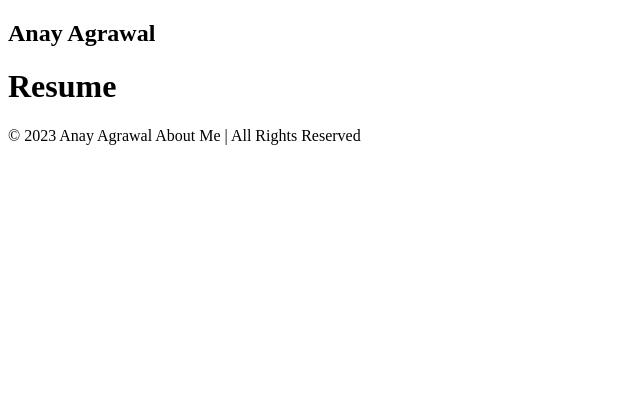
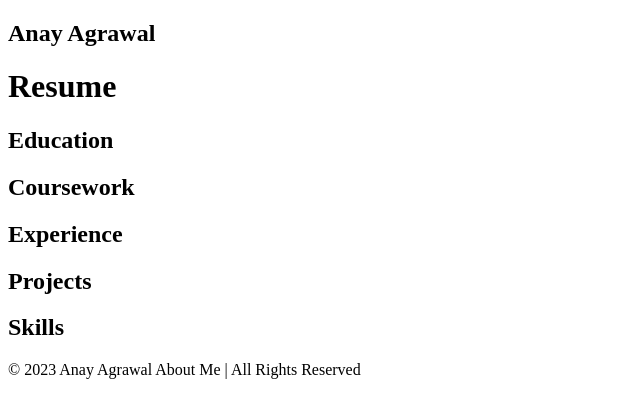
Before and after one commit to garfield890/garfield890.github.io, a plain HTML site: page resume.html in a window 1280 px wide. Shown: the whole page, without its empty margins (0-640 px from the left). Drawn offline with Linux system fonts and the light colour scheme.

Commit message:
feat: updated resume with headers and div

```diff
--- a/resume.html
+++ b/resume.html
@@ -9,11 +9,23 @@
     </nav>
     <main>
         <h1 class="page-title">Resume</h1>
-        <section></section>
-        <section></section>
-        <section></section>
-        <section></section>
-        <section></section>
+        <div class="resume">
+            <section class="section">
+                <h2 class="section-title">Education</h2>
+            </section>
+            <section class="section">
+                <h2 class="section-title">Coursework</h2>
+            </section>
+            <section class="section">
+                <h2 class="section-title">Experience</h2>
+            </section>
+            <section class="section">
+                <h2 class="section-title">Projects</h2>
+            </section>
+            <section class="section">
+                <h2 class="section-title">Skills</h2>
+            </section>
+        </div>
     </main>
     <footer>© 2023 Anay Agrawal About Me | All Rights Reserved</footer>
 </body>
```
